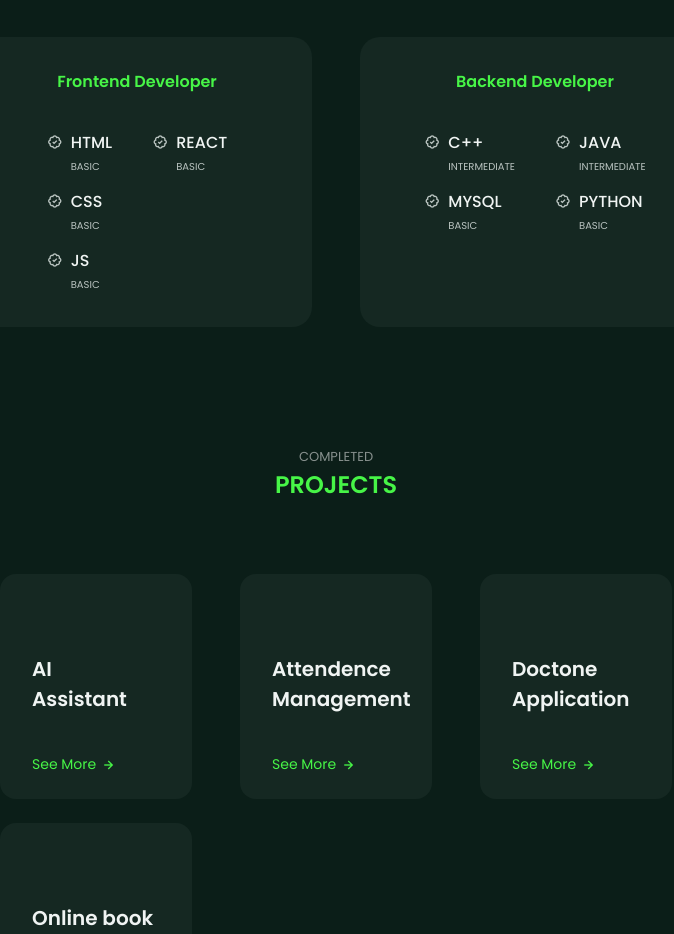
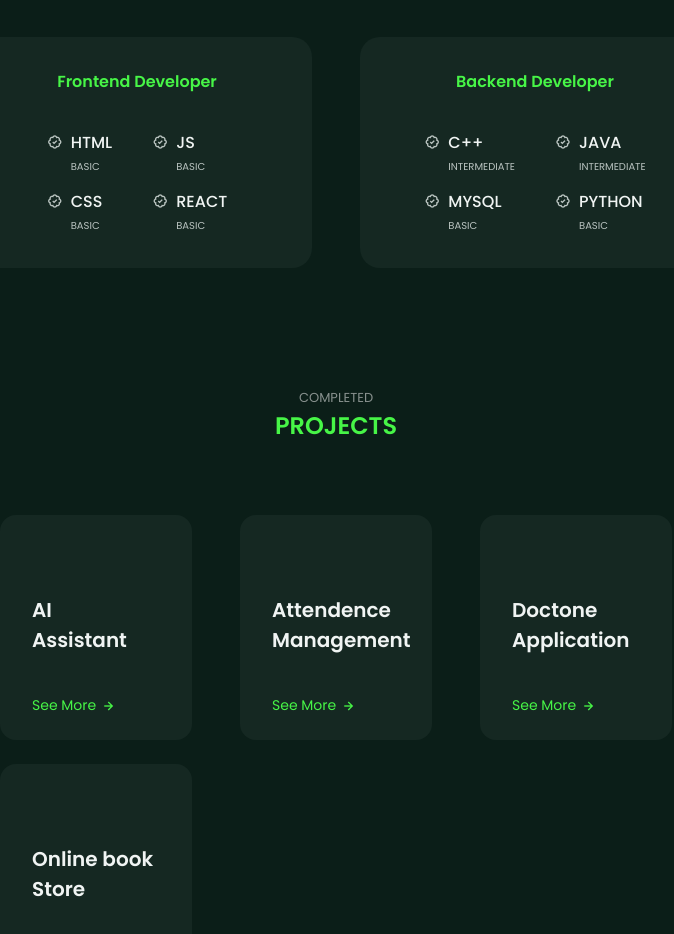
Before and after one commit to realsahilthakur/realsahilthakur.github.io, a plain HTML site: page index.html in a window 1280 px wide. Shown: the part 1560-2494 px from the top of the page, without its empty margins (304-978 px from the left). Drawn offline with nearby package versions, Linux system fonts and the light colour scheme.

Commit message:
Update index.html

```diff
--- a/index.html
+++ b/index.html
@@ -166,7 +166,8 @@
                                         <span class="skills__level">BASIC</span>
                                     </div>
                                 </div>
-
+                            </div>
+                            <div class="skills__group">
                                 <div class="skills__data">
                                     <i class='bx bx-badge-check' ></i>
 
@@ -175,8 +176,6 @@
                                         <span class="skills__level">BASIC</span>
                                     </div>
                                 </div>
-                            </div>
-
 
                                 <div class="skills__data">
                                     <i class='bx bx-badge-check' ></i>
@@ -186,7 +185,7 @@
                                         <span class="skills__level">BASIC</span>
                                     </div>
                                 </div>
-
+                           </div>
                         </div>
                     </div>
 
```
